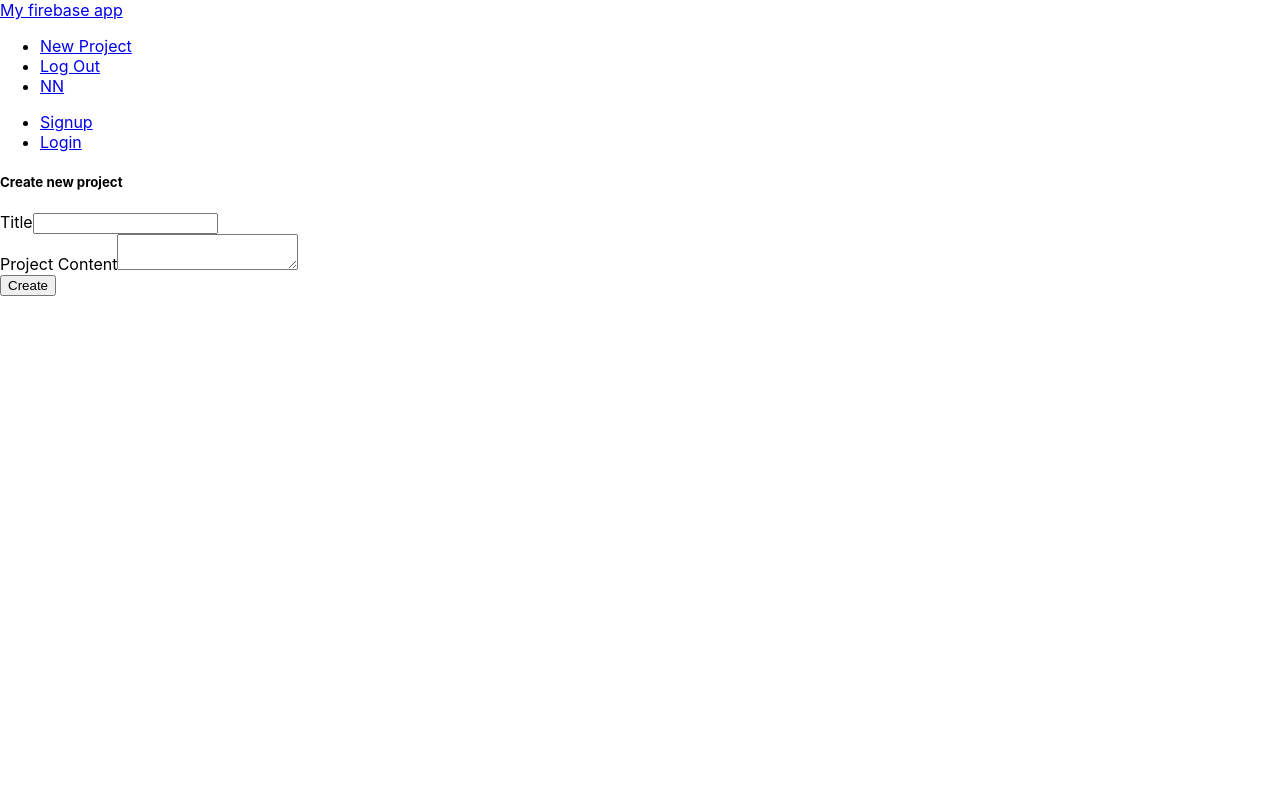
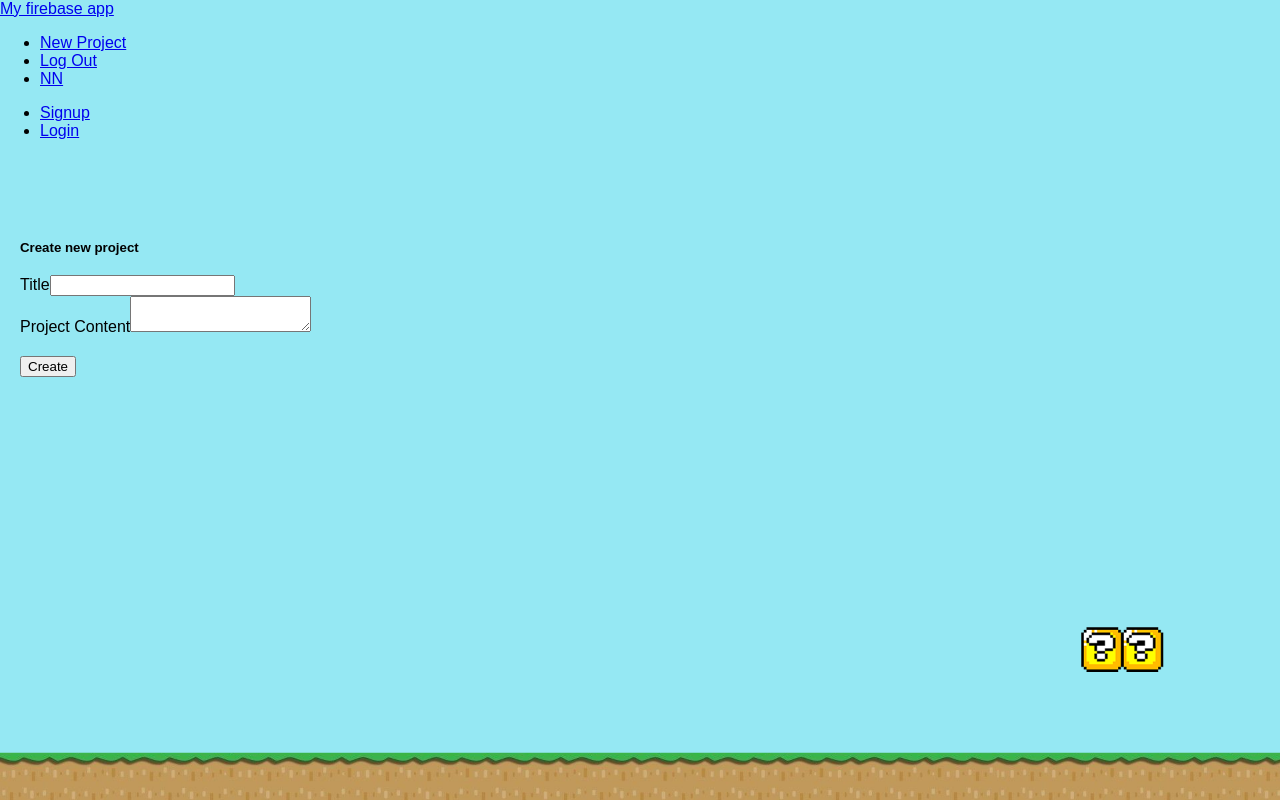
Before and after one commit to sergiupop/react-redux-firebase, a React (Create React App) app in the folder firebaseapp/: page /create in a window 1280 px wide. Built offline with nearby package versions, Linux system fonts and the light colour scheme; the HTML template or start-up script is replaced by a standard one.

Commit message:
Add some more styling

```diff
--- a/firebaseapp/src/components/layout/SignedInLinks.js
+++ b/firebaseapp/src/components/layout/SignedInLinks.js
@@ -4,7 +4,7 @@
 const SignedInLinks = () => {
     return (
         <ul className="right">
-            <li><NavLink to='/'>New Project</NavLink></li>
+            <li><NavLink to='/create'>New Project</NavLink></li>
             <li><NavLink to='/'>Log Out</NavLink></li>
             <li><NavLink to='/' className='btn btn-floating pink lighten-1'>NN</NavLink></li>
         </ul>
--- a/firebaseapp/src/components/layout/SignedOutLinks.js
+++ b/firebaseapp/src/components/layout/SignedOutLinks.js
@@ -4,8 +4,8 @@
 const SignedOutLinks = () => {
     return (
         <ul className="right">
-            <li><NavLink to='/'>Signup</NavLink></li>
-            <li><NavLink to='/'>Login</NavLink></li>
+            <li><NavLink to='/signup'>Signup</NavLink></li>
+            <li><NavLink to='/signin'>Login</NavLink></li>
         </ul>
     )
 }
--- a/firebaseapp/src/index.css
+++ b/firebaseapp/src/index.css
@@ -1,13 +1,29 @@
+html {
+  min-height: 100%;
+}
+
 body {
   margin: 0;
-  font-family: -apple-system, BlinkMacSystemFont, 'Segoe UI', 'Roboto', 'Oxygen',
-    'Ubuntu', 'Cantarell', 'Fira Sans', 'Droid Sans', 'Helvetica Neue',
-    sans-serif;
-  -webkit-font-smoothing: antialiased;
-  -moz-osx-font-smoothing: grayscale;
+  padding: 0;
+  font-family: sans-serif;
+  background: url(/img/firebaseapp-bg.png) no-repeat;
+  background-size: 100%;
+  background-position: bottom;
 }
 
-code {
-  font-family: source-code-pro, Menlo, Monaco, Consolas, 'Courier New',
-    monospace;
+form {
+  padding: 20px;
+  margin-top: 60px;
 }
+
+form button, form h5 {
+  margin: 20px 0;
+}
+
+input[type=text]:not(.browser-default):focus:not([readonly]),
+input[type=email]:not(.browser-default):focus:not([readonly]),
+input[type=password]:not(.browser-default):focus:not([readonly]),
+textarea.materialize-textarea:focus:not([readonly]) {
+  border-color: #ec407a;
+  box-shadow: none;
+}
```
Also changed, not shown: firebaseapp/public/img/firebaseapp-bg.png (added).
